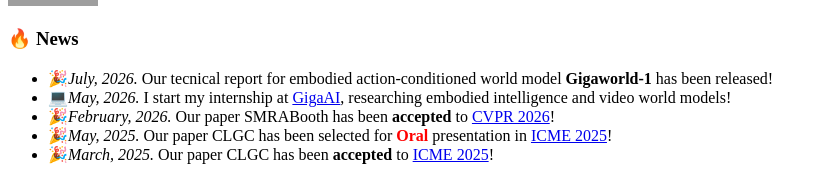
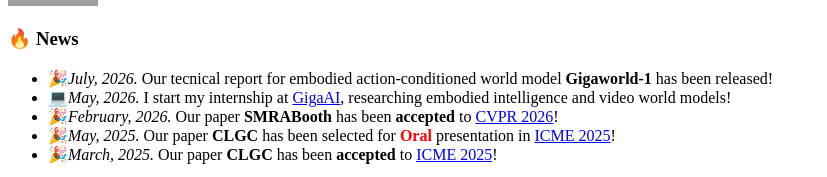
Before and after one commit to xuxuancheng0208/xuxuancheng0208.github.io, a Jekyll site: the page built from _pages/includes/news.md, in a window 1280 px wide. Shown: the part 755-932 px from the top of the page, without its empty margins (0-827 px from the left). Built offline with Jekyll 4.4.1, drawn with Linux system fonts in a browser that asks for light colours; our own code applies the rules of GitHub Pages for plain Markdown files; grey boxes are pictures that could not be loaded.

Commit message:
Initial commit

```diff
--- a/_pages/includes/news.md
+++ b/_pages/includes/news.md
@@ -1,6 +1,6 @@
 # 🔥 News
 - 🎉*July, 2026.* Our tecnical report for embodied action-conditioned world model **Gigaworld-1** has been released!
 - 💻*May, 2026.* I start my internship at [GigaAI](https://gigaai.cc/), researching embodied intelligence and video world models!
-- 🎉*February, 2026.* Our paper SMRABooth has been **accepted** to [CVPR 2026](https://cvpr.thecvf.com/)!
-- 🎉*May, 2025.* Our paper CLGC has been selected for **<font color="red">Oral</font>** presentation in [ICME 2025](https://2025.ieeeicme.org/)!
-- 🎉*March, 2025.* Our paper CLGC has been **accepted** to [ICME 2025](https://2025.ieeeicme.org/)!
+- 🎉*February, 2026.* Our paper **SMRABooth** has been **accepted** to [CVPR 2026](https://cvpr.thecvf.com/)!
+- 🎉*May, 2025.* Our paper **CLGC** has been selected for **<font color="red">Oral</font>** presentation in [ICME 2025](https://2025.ieeeicme.org/)!
+- 🎉*March, 2025.* Our paper **CLGC** has been **accepted** to [ICME 2025](https://2025.ieeeicme.org/)!
```
